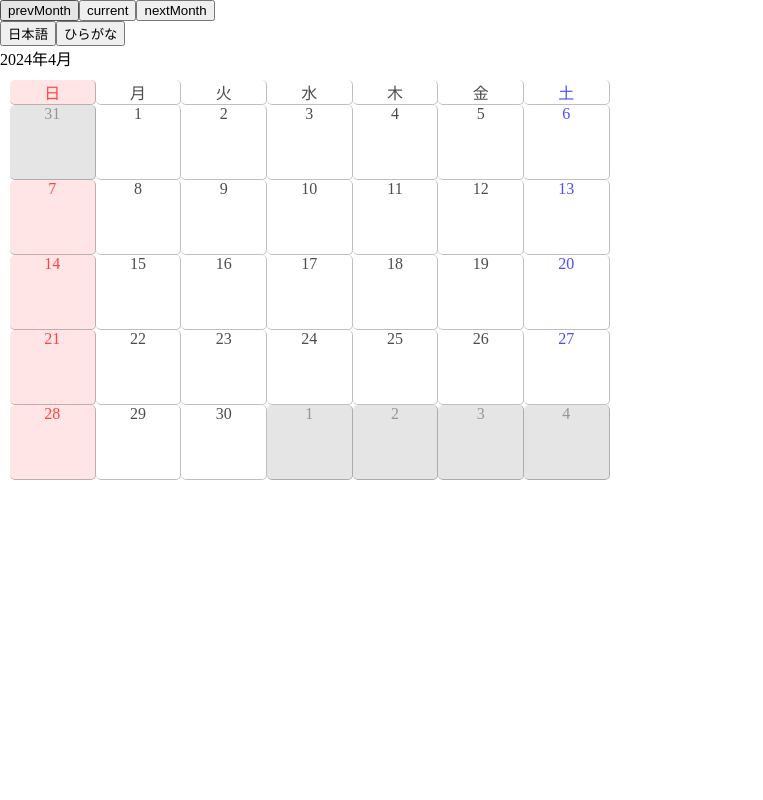
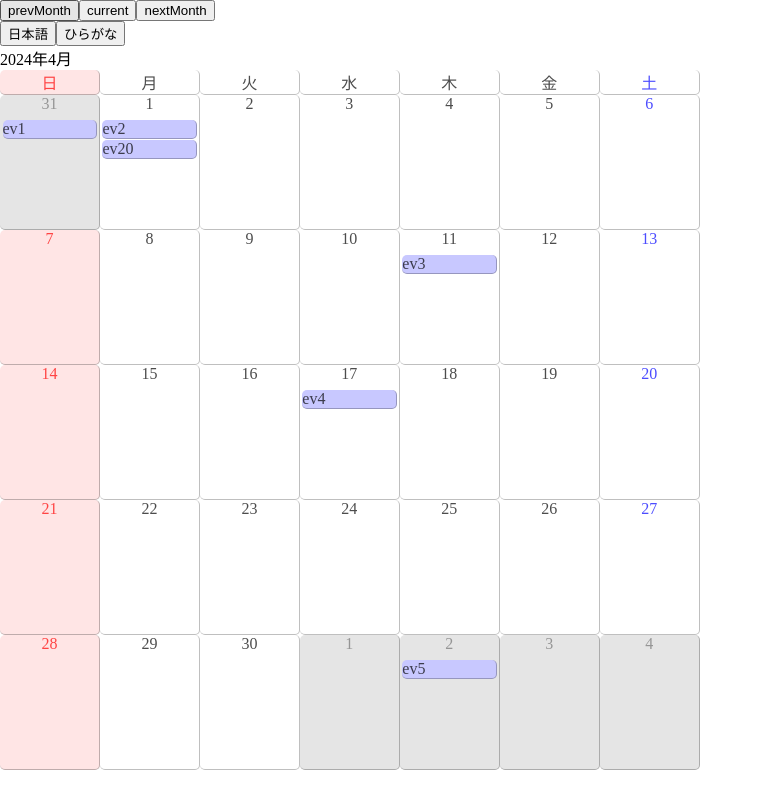
Before and after one commit to kettleTeacues/pofareng_exp, a Next.js app in the folder containers/frontend/: page / in a window 1280 px wide. Shown: the whole page, without its empty margins (0-763 px from the left). Built offline with nearby package versions, Linux system fonts and the light colour scheme.

Commit message:
overlayをテスト実装

```diff
--- a/containers/frontend/src/app/page.tsx
+++ b/containers/frontend/src/app/page.tsx
@@ -26,9 +26,9 @@ const Dashboard = () => {
             dayStrings={dsLocal}
             showHeader={true}
             showOtherMonthDate={true}
-            width={600}
-            height={400}
-            style={{margin: 10, width:400}}
+            width={700}
+            height={700}
+            // style={{margin: 10, width:400}}
         />
     </>;
 }
--- a/containers/frontend/src/components/Calendars.tsx
+++ b/containers/frontend/src/components/Calendars.tsx
@@ -12,6 +12,7 @@ const defaultDayStrings: DayStrings = {
     '5': {default: 'fri'},
     '6': {default: 'sat'},
 }
+const titleHeight = 25;
 
 export const MonthCalendar = ({
     date = new Date,
@@ -33,14 +34,14 @@ export const MonthCalendar = ({
 
     const genDayCell = (processDate: Date, today: Date, dspStr?: boolean) => {
         let dayCell = <div
-            className={`calendar-cell calendar-day ${ds[processDate.getDay()].default}`}
+            className={`calendar-cell ${ds[processDate.getDay()].default}`}
             key={processDate.getMonth().toString()+processDate.getDate().toString()}
         >{
                 dspStr && processDate.getDate()
         }</div>;
         if (processDate.getMonth() != today.getMonth()) {
             dayCell = <div
-                className={`calendar-cell calendar-day calendar-day-other-month ${ds[processDate.getDay()].default}`}
+                className={`calendar-cell calendar-day-other-month ${ds[processDate.getDay()].default}`}
                 key={processDate.getMonth().toString()+processDate.getDate().toString()}
             >{
                 dspStr && showOtherMonthDate && processDate.getDate()
@@ -67,13 +68,7 @@ export const MonthCalendar = ({
             processDate.setDate(processDate.getDate() + 1);
         }
 
-        return(
-        <div
-            className='calendar-table'
-            style={
-                {...style , ...{width: width, height: height}}
-            }
-        >
+        return(<div className='calendar-underlay'>
             {showHeader &&
                 <div className='calendar-header'>
                     {
@@ -89,8 +84,68 @@ export const MonthCalendar = ({
             </div>
         </div>);
     }
+    const CalendarOverlay = () => {
+        return <div className='calendar-overlay'>
+            {showHeader &&
+                <div className='calendar-header'>
+                    {
+                        // ヘッダーを生成
+                        Object.keys(ds).map(num => {
+                        return <div className={`calendar-cell ${ds[num].default}`} key={'h'+num}></div>
+                        })
+                    }
+                </div>
+            }
+            <div className='calendar-body'>
+                <div className='calendar-cell'><div className='calendar-event'>ev1</div></div>
+                <div className='calendar-cell'>
+                    <div className='calendar-event'>ev2</div>
+                    <div className='calendar-event'>ev20</div>
+                </div>
+                <div className='calendar-cell'></div>
+                <div className='calendar-cell'></div>
+                <div className='calendar-cell'></div>
+                <div className='calendar-cell'></div>
+                <div className='calendar-cell'></div>
+                <div className='calendar-cell'></div>
+                <div className='calendar-cell'></div>
+                <div className='calendar-cell'></div>
+                <div className='calendar-cell'></div>
+                <div className='calendar-cell'><div className='calendar-event'>ev3</div></div>
+                <div className='calendar-cell'></div>
+                <div className='calendar-cell'></div>
+                <div className='calendar-cell'></div>
+                <div className='calendar-cell'></div>
+                <div className='calendar-cell'></div>
+                <div className='calendar-cell'><div className='calendar-event'>ev4</div></div>
+                <div className='calendar-cell'></div>
+                <div className='calendar-cell'></div>
+                <div className='calendar-cell'></div>
+                <div className='calendar-cell'></div>
+                <div className='calendar-cell'></div>
+                <div className='calendar-cell'></div>
+                <div className='calendar-cell'></div>
+                <div className='calendar-cell'></div>
+                <div className='calendar-cell'></div>
+                <div className='calendar-cell'></div>
+                <div className='calendar-cell'></div>
+                <div className='calendar-cell'></div>
+                <div className='calendar-cell'></div>
+                <div className='calendar-cell'></div>
+                <div className='calendar-cell'><div className='calendar-event'>ev5</div></div>
+                <div className='calendar-cell'></div>
+                <div className='calendar-cell'></div>
+            </div>
+        </div>;
+    }
 
-    return <>
+    return <div
+        className='calendar-wrapper'
+        style={
+            {...style , ...{width: width, height: height}}
+        }
+    >
         <CalendarUnderlay />
-    </>;
+        <CalendarOverlay />
+    </div>;
 }
--- a/containers/frontend/src/components/styles/calendar.scss
+++ b/containers/frontend/src/components/styles/calendar.scss
@@ -1,6 +1,8 @@
-.calendar-table {
+.calendar-wrapper {
     --width: 100%;
     --height: 100%;
+    --title-height: 25px;
+    --cell-week-width: 14.28%; //横幅100%を7分割
     --radius: 5px;
     --color-opacity: 0.70;
     --border-opacity: 0.25;
@@ -12,24 +14,27 @@
     --sat-color: 0, 0, 255;
 }
 
-.calendar-table {
-    color: rgb(var(--base-color), var(--color-opacity));
+.calendar-underlay {
     width: var(--width);
     height: var(--height);
+    color: rgb(var(--base-color), var(--color-opacity));
     display: flex;
     flex-direction: column;
+
+    .calendar-header {
+        height: var(--title-height);
+    }
+
+    .calendar-body{
+        flex: 1;
+    }
 
     .calendar-header, .calendar-body {
         display: flex;
         flex-wrap: wrap;
-        flex-direction: row;
-
-        &.calendar-body{
-            flex: 1;
-        }
 
         .calendar-cell {
-            width: 14.28%; // (100% / 7)
+            width: var(--cell-week-width);
             text-align: center;
             box-sizing: border-box;
             border-radius: var(--radius);
@@ -38,15 +43,62 @@
         }
         .sun {
             color: rgb(var(--sun-color), var(--color-opacity));
-            background-color: rgb(var(--sun-color), var(--background-opacity));
+            background: rgb(var(--sun-color), var(--background-opacity));
         }
         .sat {
             color: rgb(var(--sat-color), var(--color-opacity));
-            background-color: var(--sat-bg-color);
+            background: var(--sat-bg-color);
         }
         .calendar-day-other-month {
             color: rgb(var(--base-color), calc(var(--color-opacity)/2));
-            background-color: rgb(var(--base-color), var(--background-opacity));
+            background: rgb(var(--base-color), var(--background-opacity));
         }
     }
 }
+.calendar-overlay {
+    width: var(--width);
+    height: var(--height);
+    color: rgb(var(--base-color), var(--color-opacity));
+    display: flex;
+    flex-direction: column;
+    position: relative;
+    top: -100%;
+
+    .calendar-header {
+        height: var(--title-height);
+    }
+
+    .calendar-body{
+        flex: 1;
+    }
+
+    .calendar-header, .calendar-body {
+        display: flex;
+        flex-wrap: wrap;
+
+        .calendar-cell {
+            width: var(--cell-week-width);
+            height: 0px;
+            box-sizing: border-box;
+            border-radius: var(--radius);
+
+            padding-top: var(--title-height);
+            display: flex;
+            flex-direction: column;
+            align-items: center;
+            gap: 1px;
+        }
+    }
+}
+.calendar-event {
+    width: 94%;
+    border-radius: var(--radius);
+
+    background: rgb(200, 200, 255);
+    border-right: 1px solid rgb(var(--base-color), var(--border-opacity));
+    border-bottom: 1px solid rgb(var(--base-color), var(--border-opacity));
+
+    &:hover {
+        background: rgb(150, 150, 255);
+    }
+}
```
